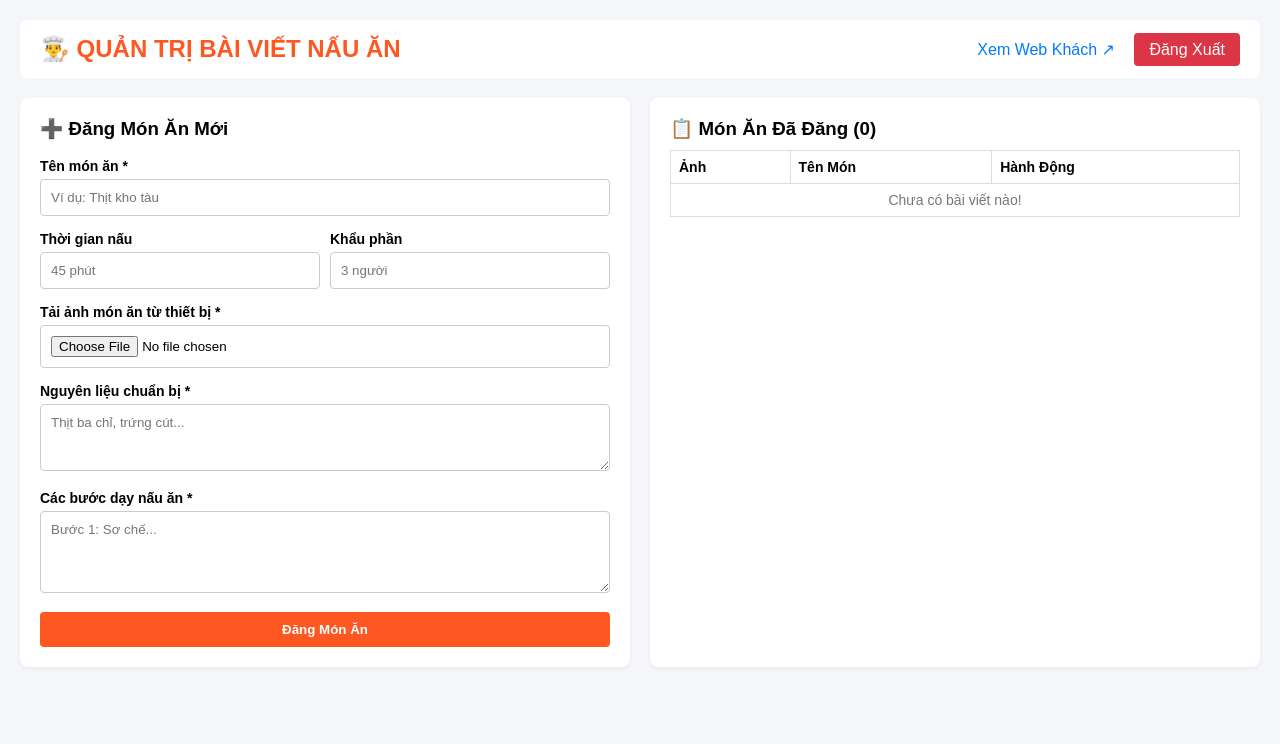
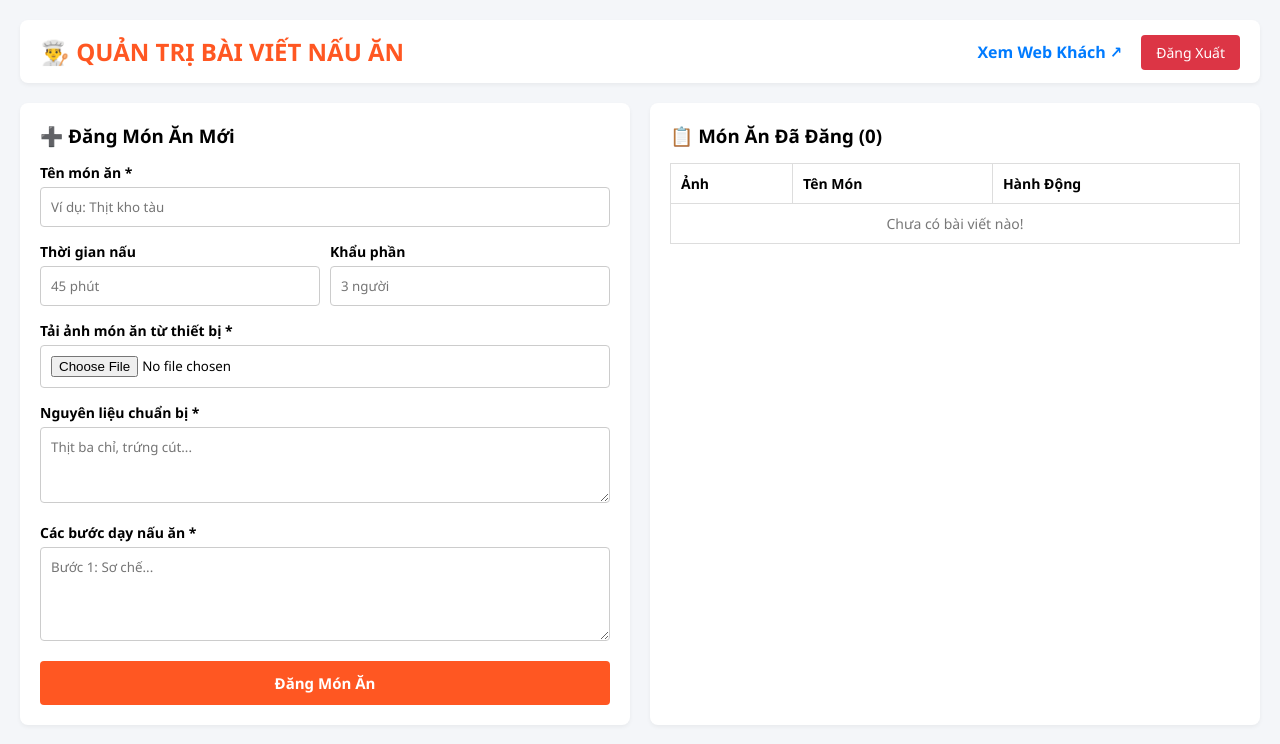
Before and after one commit to phathuu23-jpg/bepnhabong, a Flask app: page /admin in a window 1280 px wide. Shown: the top 744 px of the page. Run offline with Flask 3, Linux system fonts and the light colour scheme; the visitor is signed in with stand-in values (Sample User, id 1).

Commit message:
Update admin.html

```diff
--- a/templates/admin.html
+++ b/templates/admin.html
@@ -5,19 +5,21 @@
     <meta name="viewport" content="width=device-width, initial-scale=1.0">
     <title>Quản trị Bếp Nhà Bông</title>
     <style>
-        * { box-sizing: border-box; margin: 0; padding: 0; font-family: sans-serif; }
+        * { box-sizing: border-box; margin: 0; padding: 0; font-family: 'Segoe UI', Tahoma, Geneva, Verdana, sans-serif; }
         body { background: #f4f6f9; padding: 20px; }
-        .header { display: flex; justify-content: space-between; align-items: center; margin-bottom: 20px; background: white; padding: 15px 20px; border-radius: 8px; }
+        .header { display: flex; justify-content: space-between; align-items: center; margin-bottom: 20px; background: white; padding: 15px 20px; border-radius: 8px; box-shadow: 0 2px 4px rgba(0,0,0,0.05); }
         .grid { display: grid; grid-template-columns: 1fr 1fr; gap: 20px; }
         @media (max-width: 768px) { .grid { grid-template-columns: 1fr; } }
         .card { background: white; padding: 20px; border-radius: 8px; box-shadow: 0 2px 4px rgba(0,0,0,0.05); }
         .form-group { margin-bottom: 15px; }
         label { display: block; margin-bottom: 5px; font-weight: bold; font-size: 14px; }
         input, textarea { width: 100%; padding: 10px; border: 1px solid #ccc; border-radius: 4px; }
-        button { background: #ff5722; color: white; border: none; padding: 10px 20px; border-radius: 4px; cursor: pointer; font-weight: bold; width: 100%; }
-        .btn-logout { background: #dc3545; color: white; padding: 8px 15px; text-decoration: none; border-radius: 4px; }
+        button { background: #ff5722; color: white; border: none; padding: 12px 20px; border-radius: 4px; cursor: pointer; font-weight: bold; width: 100%; font-size: 15px; }
+        .btn-logout { background: #dc3545; color: white; padding: 8px 15px; text-decoration: none; border-radius: 4px; font-size: 14px; }
         .table { width: 100%; border-collapse: collapse; margin-top: 10px; }
-        .table th, .table td { border: 1px solid #ddd; padding: 8px; text-align: left; font-size: 14px; }
+        .table th, .table td { border: 1px solid #ddd; padding: 10px; text-align: left; font-size: 14px; }
+        .btn-edit { color: #007bff; text-decoration: none; margin-right: 10px; font-weight: bold; }
+        .btn-delete { color: #dc3545; text-decoration: none; font-weight: bold; }
     </style>
 </head>
 <body>
@@ -25,17 +27,14 @@
     <div class="header">
         <h2 style="color: #ff5722;">👨‍🍳 QUẢN TRỊ BÀI VIẾT NẤU ĂN</h2>
         <div>
-            <a href="/" style="margin-right: 15px; text-decoration: none; color: #007bff;">Xem Web Khách ↗</a>
+            <a href="/" style="margin-right: 15px; text-decoration: none; color: #007bff; font-weight: bold;">Xem Web Khách ↗</a>
             <a href="/logout" class="btn-logout">Đăng Xuất</a>
         </div>
     </div>
 
     <div class="grid">
-        <!-- FORM ĐĂNG BÀI -->
         <div class="card">
-            <h3>➕ Đăng Món Ăn Mới</h3>
-            <br>
-            <!-- Sửa action thành /admin và thêm enctype để upload file ảnh -->
+            <h3 style="margin-bottom: 15px;">➕ Đăng Món Ăn Mới</h3>
             <form action="/admin" method="POST" enctype="multipart/form-data">
                 <div class="form-group">
                     <label>Tên món ăn *</label>
@@ -53,7 +52,6 @@
                     </div>
                 </div>
 
-                <!-- Thay ô nhập URL bằng ô Chọn file ảnh -->
                 <div class="form-group">
                     <label>Tải ảnh món ăn từ thiết bị *</label>
                     <input type="file" name="image_file" accept="image/*" required>
@@ -73,9 +71,8 @@
             </form>
         </div>
 
-        <!-- DANH SÁCH BÀI ĐÃ ĐĂNG -->
         <div class="card">
-            <h3>📋 Món Ăn Đã Đăng ({{ foods|length }})</h3>
+            <h3 style="margin-bottom: 15px;">📋 Món Ăn Đã Đăng ({{ foods|length }})</h3>
             <table class="table">
                 <thead>
                     <tr>
@@ -89,7 +86,10 @@
                     <tr>
                         <td><img src="{{ food.image }}" width="50" height="50" style="object-fit: cover; border-radius: 4px;"></td>
                         <td><b>{{ food.name }}</b></td>
-                        <td><a href="/delete/{{ food.id }}" style="color: red;" onclick="return confirm('Xóa món này?')">Xóa</a></td>
+                        <td>
+                            <a href="/edit/{{ food.id }}" class="btn-edit">Sửa</a>
+                            <a href="/delete/{{ food.id }}" class="btn-delete" onclick="return confirm('Bạn có chắc chắn muốn xóa món này?')">Xóa</a>
+                        </td>
                     </tr>
                     {% else %}
                     <tr>
```
